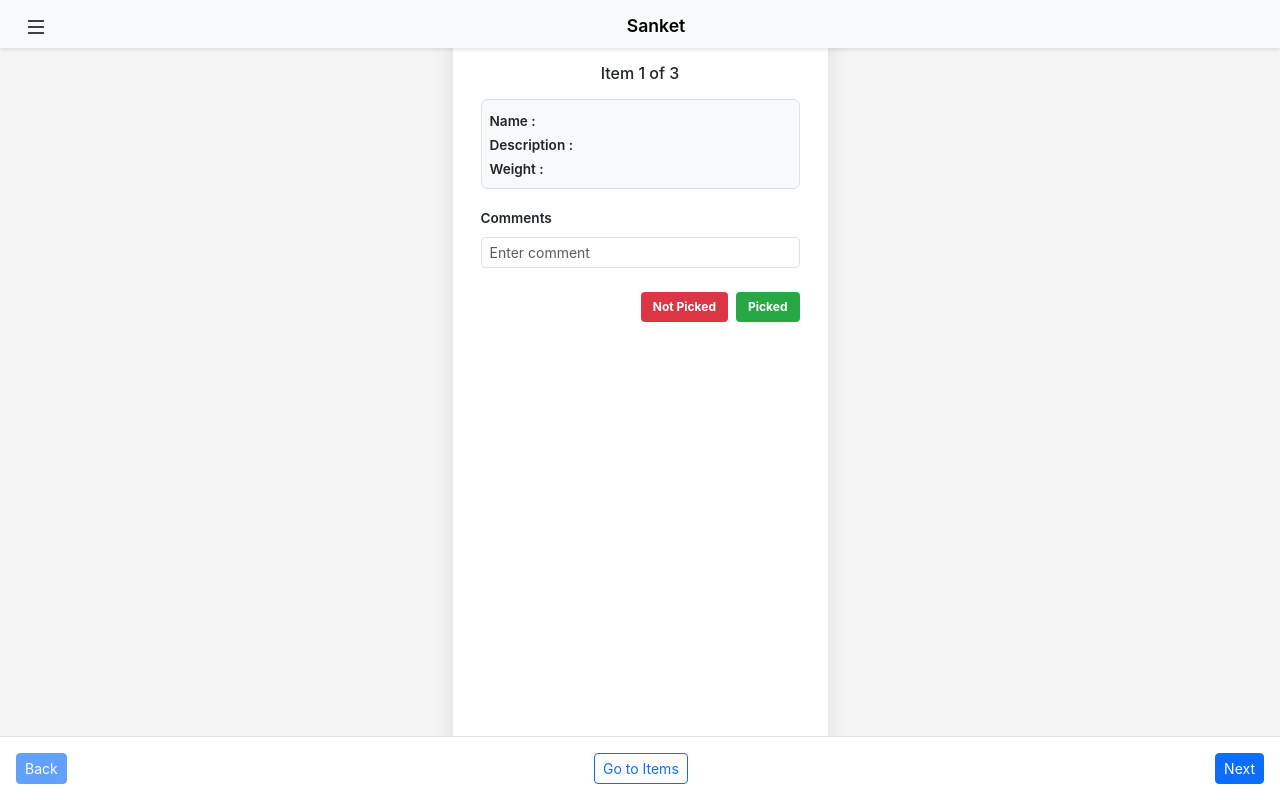
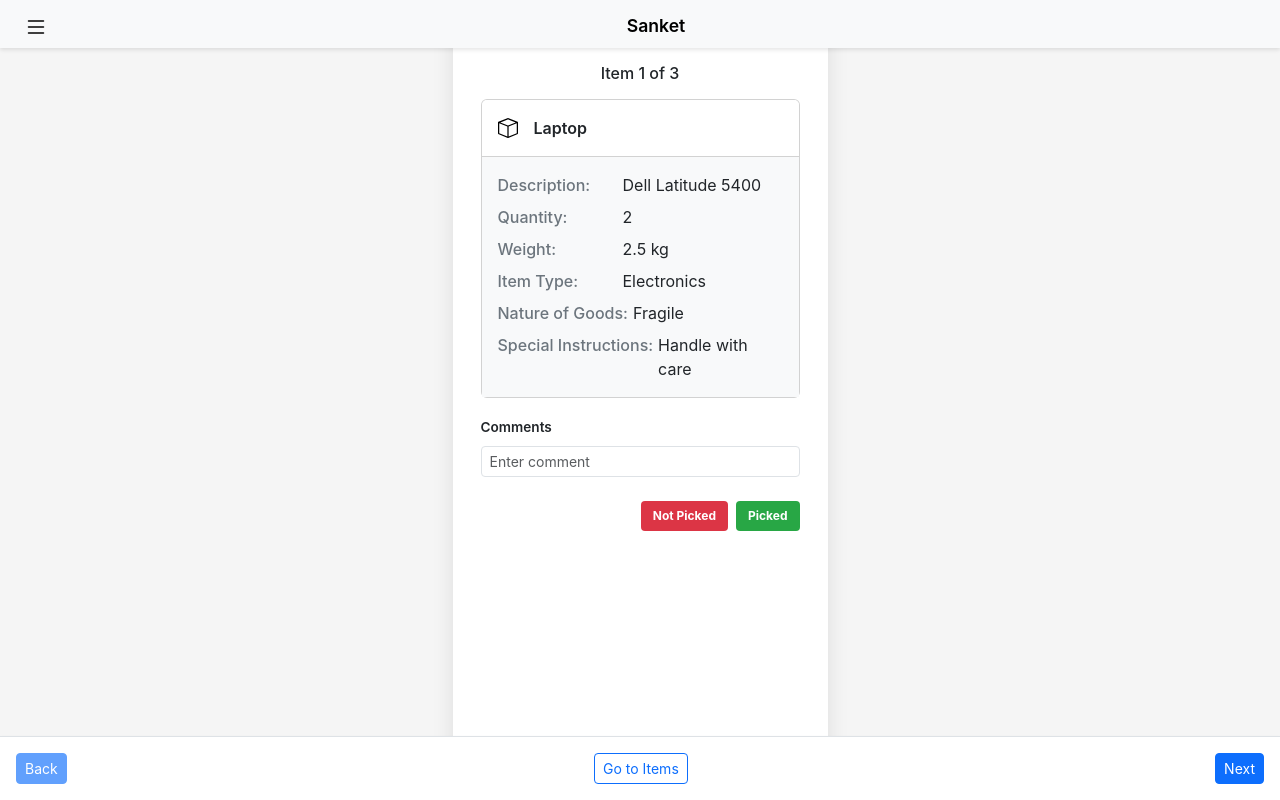
Before and after one commit to Sanket-Fulzele/PWA-App, a React (Create React App) app: page /scheduled-tasks/details in a window 1280 px wide. Both pictures are taken after a click on the button "Start Picking". Built offline with nearby package versions, Linux system fonts and the light colour scheme.

Commit message:
changes in the process done

```diff
--- a/src/components/ScheduledTasks/ScheduledTaskDetails/PickupProcessComponent.tsx
+++ b/src/components/ScheduledTasks/ScheduledTaskDetails/PickupProcessComponent.tsx
@@ -1,16 +1,30 @@
 import React, { useState } from "react";
-import { Button, Col, Container, Form, Row } from "react-bootstrap";
+import { Button, Card, Col, Container, Form, Row } from "react-bootstrap";
 import SignatureComponent from "./SignatureComponent";
 import "./PickupProcessComponent.css";
+import { Box } from "react-bootstrap-icons";
 
 
 interface InventoryItem {
-  id: number;
-  name: string;
-  description: string;
-  weight: string;
+  pickupItemId: number;
+  pickupId: number;
+  inventoryItemId: number;
+  itemName: string;
+  itemDescription: string;
+  quantity: number;
+  weightKg: number;
+  lengthCm: number;
+  widthCm: number;
+  heightCm: number;
+  volumeCm3: number;
+  itemType: string;
+  natureOfGoods: string;
+  declaredValue: number;
+  specialInstructions?: string;
+  createdAt: string;
+  updatedAt: string;
+  itemStatus?: number;
   comments?: string;
-  itemStatus?: number; // 0: Pending, 1: In Progress, 2: Completed
 }
 
 interface Props {
@@ -49,6 +63,7 @@ const CustomLabel = ({
     </Col>
   </Form.Group>
 );
+
 
 
 
@@ -94,15 +109,17 @@ const PickupProcessComponent: React.FC<Props> = ({
     newItems[current].itemStatus = statusValue;
     setUpdatedItems(newItems);
 
-    onUpdateItemStatus(item.id, statusValue);
+    onUpdateItemStatus(item.pickupItemId, statusValue);
 
     const payload = {
       pickId: PickId,
-      itemId: item.id,
+      itemId: item.pickupItemId,
       pickType: PickType,
       status: statusValue,
       comment: comments[current] || "",
     };
+
+    console.log("Payload:", payload);
 
     // setItemStatusData((prev) => {
     //   const existingIndex = prev.findIndex((entry) => entry.itemId === item.id);
@@ -143,13 +160,55 @@ const PickupProcessComponent: React.FC<Props> = ({
         </h6>
 
         <Form>
-          <div className="border rounded px-2 py-2 mb-3 bg-light">
+          {/* <div className="border rounded px-2 py-2 mb-3 bg-light">
             <CustomLabel label="Name :" value={item.name} controlId="itemName" />
             <CustomLabel label="Description :" value={item.description} controlId="itemDescription" />
             <CustomLabel label="Weight :" value={item.weight} controlId="itemWeight" />
+          </div> */}
+
+
+          <div>
+            <Card className="mb-3">
+              <Card.Header className="p-3 card-header-details-accordion bg-white">
+                <div className="d-flex align-items-center w-100">
+                  <div className="d-flex align-items-center">
+                    <Box size={20} className="me-3 text-primary" />
+                    <span className="fw-semibold text-dark">{item.itemName}</span>
+                  </div>
+                </div>
+              </Card.Header>
+              <Card.Body className="p-3 bg-light">
+                <div className="item-details">
+                  <div className="detail-row mb-2">
+                    <span className="detail-label fw-medium">Description:</span>
+                    <span className="text-dark">{item.itemDescription}</span>
+                  </div>
+                  <div className="detail-row mb-2">
+                    <span className="detail-label fw-medium">Quantity:</span>
+                    <span className="text-dark">{item.quantity}</span>
+                  </div>
+                  <div className="detail-row mb-2">
+                    <span className="detail-label fw-medium">Weight:</span>
+                    <span className="text-dark">{item.weightKg} kg</span>
+                  </div>
+                  <div className="detail-row mb-2">
+                    <span className="detail-label fw-medium">Item Type:</span>
+                    <span className="text-dark">{item.itemType}</span>
+                  </div>
+                  <div className="detail-row mb-2">
+                    <span className="detail-label fw-medium">Nature of Goods:</span>
+                    <span className="text-dark">{item.natureOfGoods}</span>
+                  </div>
+                  <div className="detail-row">
+                    <span className="detail-label fw-medium">Special Instructions:</span>
+                    <span className="text-dark">{item.specialInstructions || 'No special instructions'}</span>
+                  </div>
+                </div>
+              </Card.Body>
+            </Card>
           </div>
 
-          <Form.Group className="mb-4" controlId={`comment-${item.id}`}>
+          <Form.Group className="mb-4" controlId={`comment-${item.pickupItemId}`}>
             <Form.Label className="fw-semibold small-label">Comments</Form.Label>
             <Form.Control
               type="text"
```
